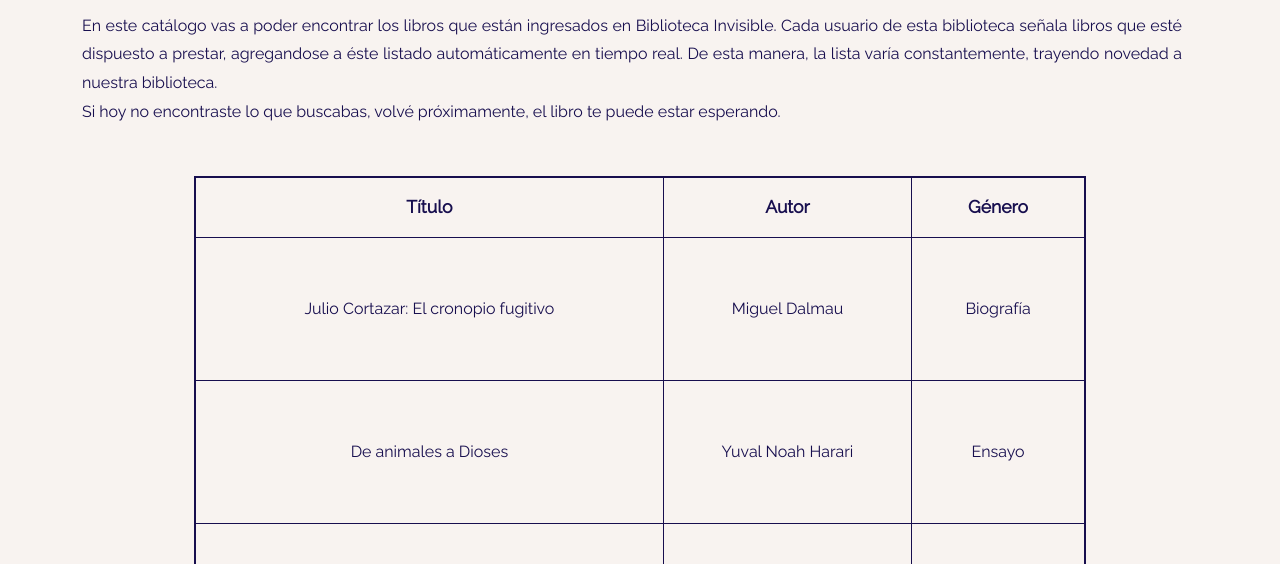
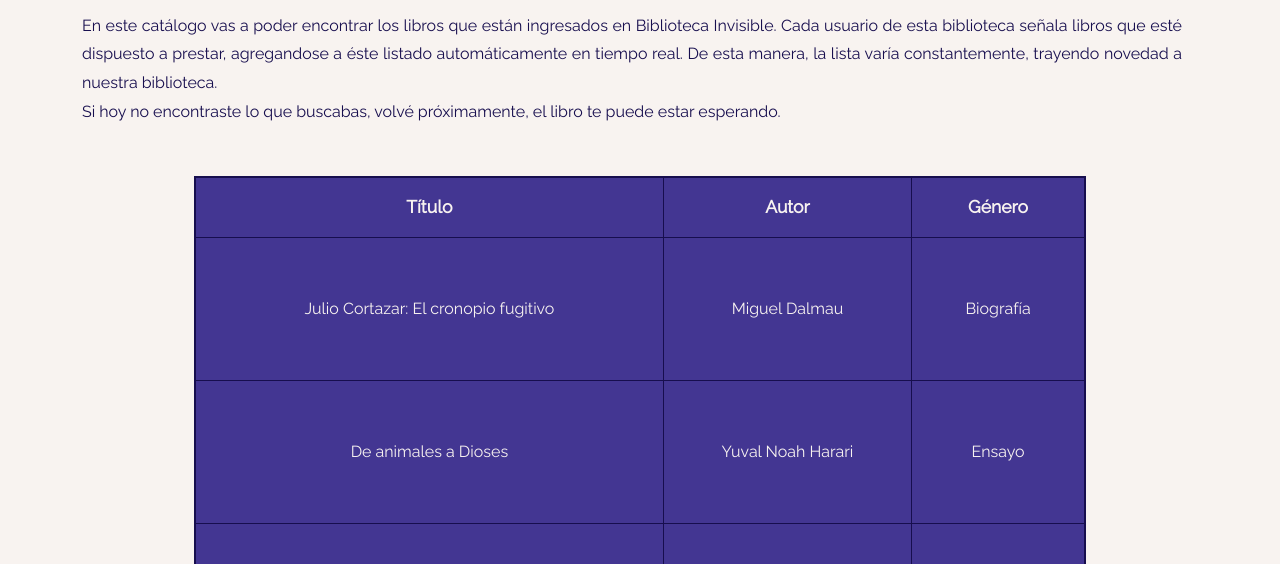
Before and after one commit to facund02401/BibliotecaInvisible, a plain HTML site: page catalogo.html in a window 1280 px wide. Shown: the part 236-800 px from the top of the page. Drawn offline with nearby package versions, Linux system fonts and the light colour scheme.

Commit message:
Modificación en headers de tablas _catalogo

```diff
--- a/css/estiloscss.css
+++ b/css/estiloscss.css
@@ -108,7 +108,8 @@
     height: auto;
     margin: 0 auto; }
     .catalogo__tabla__header, .catalogo__tabla__celda {
-      color: #170e4e;
+      color: #f8f3f0;
+      background-color: #433692;
       font-size: 1.1rem;
       font-family: "Raleway", sans-serif;
       text-align: center;
--- a/scss/_catalogo.scss
+++ b/scss/_catalogo.scss
@@ -36,7 +36,8 @@
         margin:0 auto;
 
         &__header {
-            color: $colorTerciario;
+            color: $colorSecundario;
+            background-color: $colorPrimario;
             font-size: 1.1rem;
             font-family: $letraPrimaria;
             text-align: center;
```
